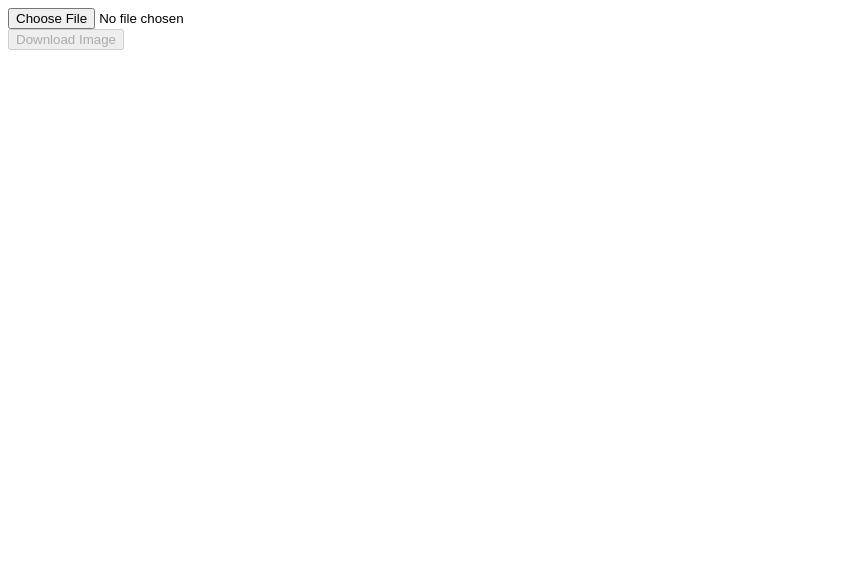
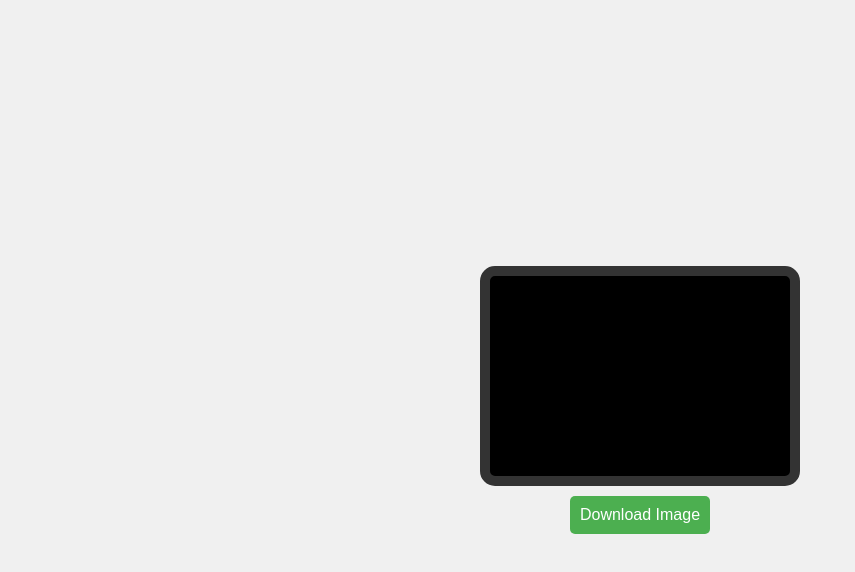
Before and after one commit to Adityavrmaa/demo, a plain HTML site: page index.html in a window 1280 px wide. Shown: the whole page, without its empty margins (0-855 px from the left). Drawn offline with Linux system fonts and the light colour scheme.

Commit message:
Update index.html

```diff
--- a/index.html
+++ b/index.html
@@ -3,12 +3,62 @@
 <head>
     <meta charset="UTF-8">
     <meta name="viewport" content="width=device-width, initial-scale=1.0">
-    <title>Image Handling</title>
+    <title>Camera Design</title>
+    <style>
+        body {
+            font-family: Arial, sans-serif;
+            display: flex;
+            flex-direction: column;
+            align-items: center;
+            justify-content: center;
+            height: 100vh;
+            margin: 0;
+            background-color: #f0f0f0;
+        }
+
+        #cameraContainer {
+            position: relative;
+            width: 300px;
+            height: 200px;
+            border: 10px solid #333;
+            border-radius: 15px;
+            overflow: hidden;
+            background-color: #000;
+        }
+
+        #cameraFileInput {
+            position: absolute;
+            top: 50%;
+            left: 50%;
+            transform: translate(-50%, -50%);
+            opacity: 0;
+            cursor: pointer;
+        }
+
+        #downloadButton {
+            margin-top: 10px;
+            padding: 10px;
+            font-size: 16px;
+            background-color: #4CAF50;
+            color: #fff;
+            border: none;
+            border-radius: 5px;
+            cursor: pointer;
+        }
+
+        #imagePreviewContainer img {
+            width: 100%;
+            height: 100%;
+            object-fit: cover;
+        }
+    </style>
 </head>
 <body>
 
-<input id="cameraFileInput" type="file" accept="image/*" capture="environment" onchange="handleImageSelection(event)" />
-<div id="imagePreviewContainer"></div>
+<div id="cameraContainer">
+    <input id="cameraFileInput" type="file" accept="image/*" capture="environment" onchange="handleImageSelection(event)" />
+    <div id="imagePreviewContainer"></div>
+</div>
 <button id="downloadButton" onclick="downloadImage()" disabled>Download Image</button>
 
 <script>
@@ -37,7 +87,6 @@
         const imageElement = document.createElement('img');
         imageElement.src = imagePath;
         imageElement.alt = 'Selected Image';
-        imageElement.style.maxWidth = '100%';
         imagePreviewContainer.appendChild(imageElement);
     }
 
```
